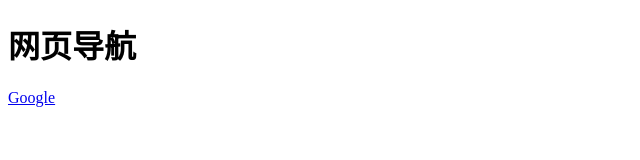
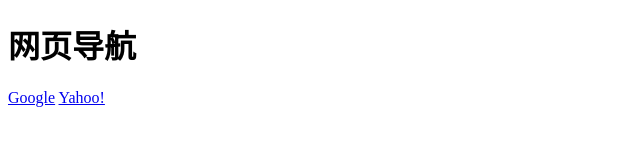
Before and after one commit to zcr20101101esc/zcr20101101esc.github.io, a plain HTML site: page index.html in a window 1280 px wide. Shown: the full height of the page, 0-640 px from the left. Drawn offline with Linux system fonts and the light colour scheme.

Commit message:
Update index.html

```diff
--- a/index.html
+++ b/index.html
@@ -7,5 +7,6 @@
 <body>
 <h1>网页导航</h1>
   <a href="https://zcr20101101esc.github.io/google.html">Google</a>
+  <a href="https://zcr20101101esc.github.io/yahoo.html">Yahoo!</a>
 </body>
 </html>
```
